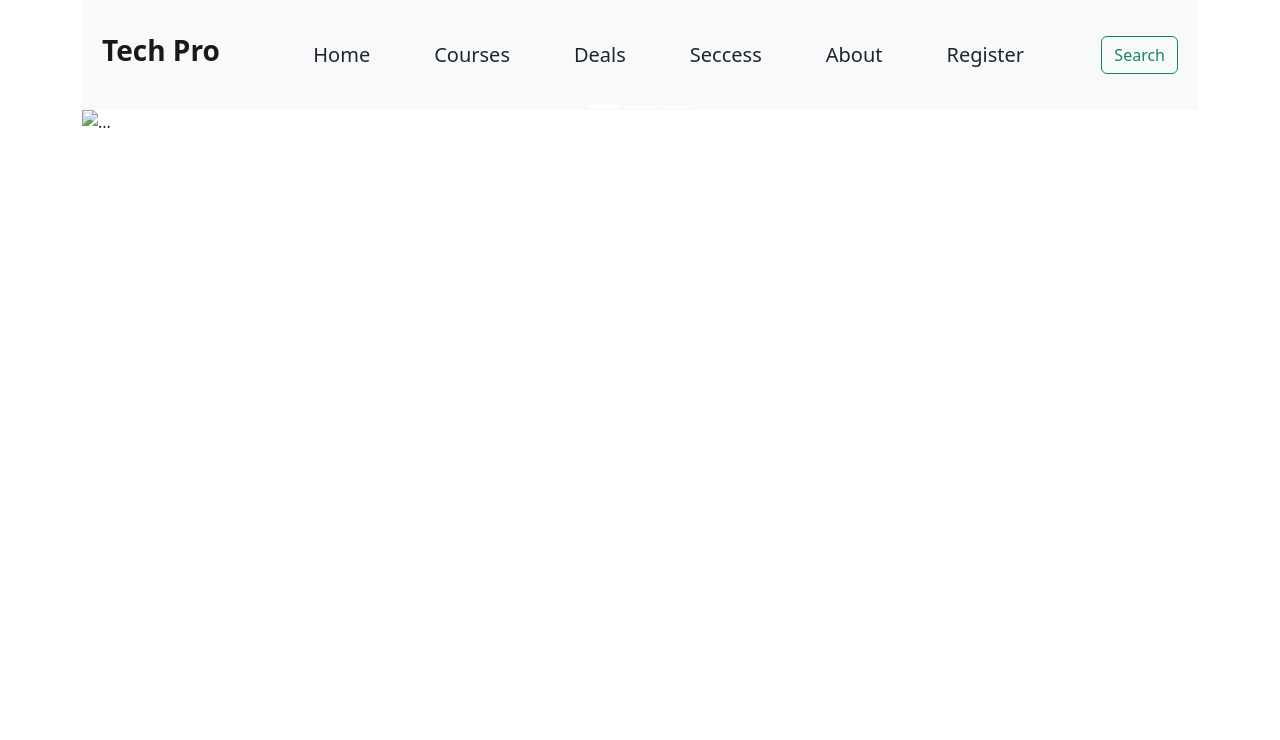
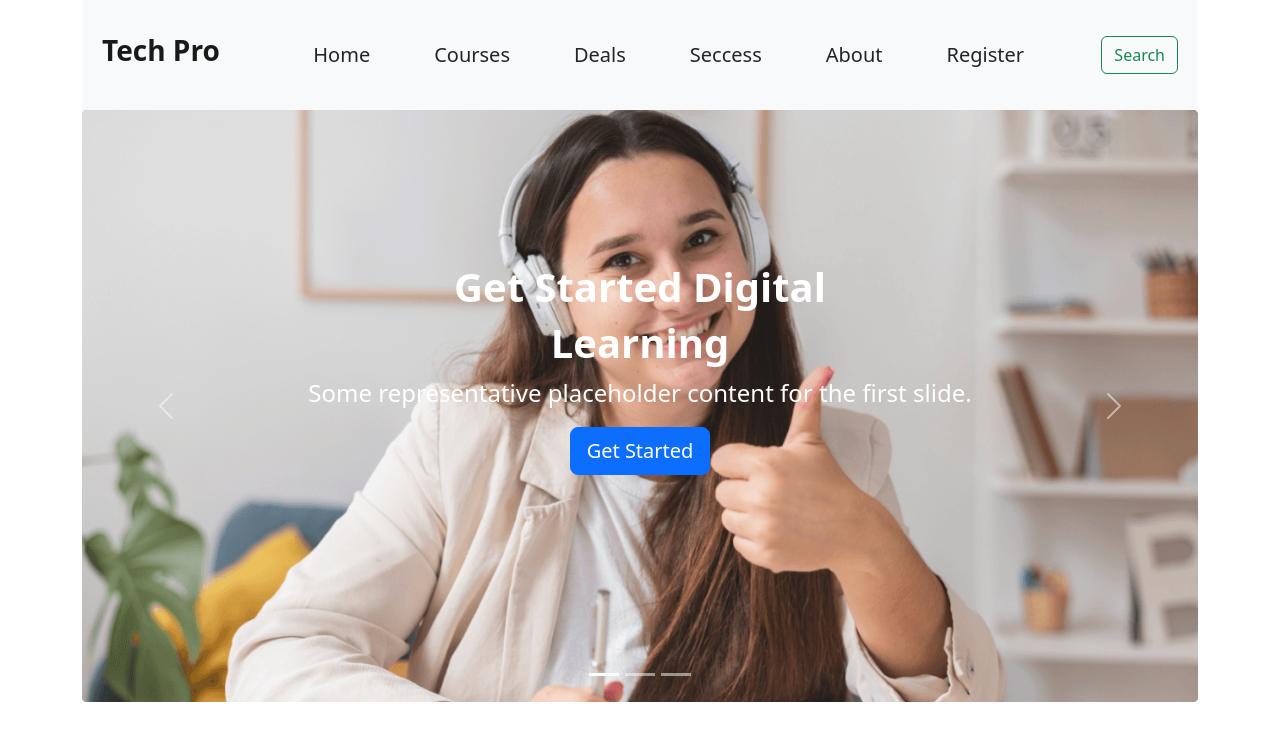
Before and after one commit to tareque-bin-habib/pro-tech, a plain HTML site: page index.html in a window 1280 px wide. Drawn offline with nearby package versions, Linux system fonts and the light colour scheme.

Commit message:
banner added

```diff
--- /dev/null
+++ b/css/style.css
@@ -0,0 +1,9 @@
+.image-top {
+    /* background-color: black; */
+    opacity: 0.9;
+}
+
+.banner-head {
+    position: absolute;
+    bottom: 35%;
+}
--- a/index.html
+++ b/index.html
@@ -9,6 +9,7 @@
     <!-- Bootstrap -->
     <link rel="stylesheet" href="https://cdn.jsdelivr.net/npm/bootstrap@5.2.0/dist/css/bootstrap.min.css
     ">
+    <link rel="stylesheet" href="css/style.css">
 </head>
 
 <body class="container">
@@ -62,24 +63,30 @@
             </div>
             <div class="carousel-inner">
                 <div class="carousel-item active">
-                    <img src="..." class="d-block w-100" alt="...">
-                    <div class="carousel-caption d-none d-md-block">
-                        <h5>First slide label</h5>
-                        <p>Some representative placeholder content for the first slide.</p>
+                    <img src="images/cover/cover-1.png" class="d-block w-100 img-fluid image-top" alt="...">
+                    <div class="carousel-caption banner-head">
+                        <h1 class="fs-1 fw-bold">Get Started Digital</h1>
+                        <h1 class="fs-1 fw-bold">Learning</h1>
+                        <p class="fs-4">Some representative placeholder content for the first slide.</p>
+                        <button type="button" class="btn btn-primary btn-lg">Get Started</button>
                     </div>
                 </div>
                 <div class="carousel-item">
-                    <img src="..." class="d-block w-100" alt="...">
-                    <div class="carousel-caption d-none d-md-block">
-                        <h5>Second slide label</h5>
-                        <p>Some representative placeholder content for the second slide.</p>
+                    <img src="images/cover/cover-3.jpg" class="d-block w-100 img-fluid image-top" alt="...">
+                    <div class="carousel-caption banner-head">
+                        <h1 class="fs-1 fw-bold">Get Started Digital</h1>
+                        <h1 class="fs-1 fw-bold">Learning</h1>
+                        <p class="fs-4">Some representative placeholder content for the first slide.</p>
+                        <button type="button" class="btn btn-primary btn-lg">Get Started</button>
                     </div>
                 </div>
                 <div class="carousel-item">
-                    <img src="..." class="d-block w-100" alt="...">
-                    <div class="carousel-caption d-none d-md-block">
-                        <h5>Third slide label</h5>
-                        <p>Some representative placeholder content for the third slide.</p>
+                    <img src="images/cover/cover-1.png" class="d-block w-100 img-fluid image-top" alt="...">
+                    <div class="carousel-caption banner-head">
+                        <h1 class="fs-1 fw-bold">Get Started Digital</h1>
+                        <h1 class="fs-1 fw-bold">Learning</h1>
+                        <p class="fs-4">Some representative placeholder content for the first slide.</p>
+                        <button type="button" class="btn btn-primary btn-lg">Get Started</button>
                     </div>
                 </div>
             </div>
```
Also changed, not shown: images/cover-2.png (added).
